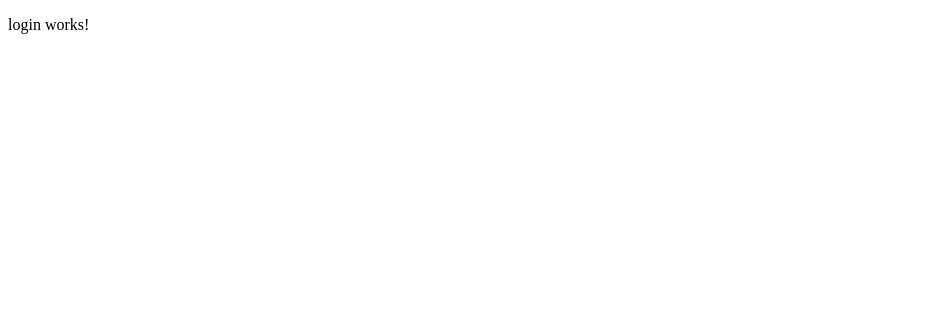
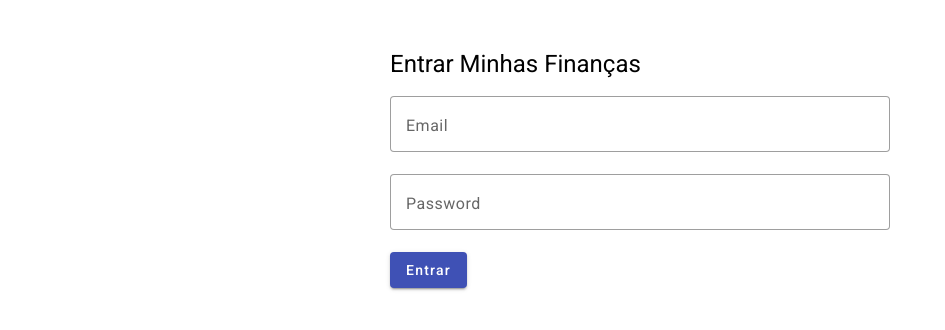
Before and after one commit to viniciosbarbosa/My-Finances-Angular, an Angular app in the folder my_finances/: page /login in a window 1280 px wide. Shown: the top 330 px of the page, without its empty margins (0-945 px from the left). Built offline with nearby package versions, Linux system fonts and the light colour scheme.

Commit message:
instalacao do material , criacao de services genericas e construcao do form login

```diff
--- a/my_finances/angular.json
+++ b/my_finances/angular.json
@@ -30,6 +30,7 @@
               "src/assets"
             ],
             "styles": [
+              "@angular/material/prebuilt-themes/indigo-pink.css",
               "src/styles.scss"
             ],
             "scripts": []
@@ -93,6 +94,7 @@
               "src/assets"
             ],
             "styles": [
+              "@angular/material/prebuilt-themes/indigo-pink.css",
               "src/styles.scss"
             ],
             "scripts": []
--- a/my_finances/package.json
+++ b/my_finances/package.json
@@ -11,10 +11,12 @@
   "private": true,
   "dependencies": {
     "@angular/animations": "^16.2.0",
+    "@angular/cdk": "^16.2.14",
     "@angular/common": "^16.2.0",
     "@angular/compiler": "^16.2.0",
     "@angular/core": "^16.2.0",
     "@angular/forms": "^16.2.0",
+    "@angular/material": "^16.2.14",
     "@angular/platform-browser": "^16.2.0",
     "@angular/platform-browser-dynamic": "^16.2.0",
     "@angular/router": "^16.2.0",
--- a/my_finances/src/app/environments/environments.ts
+++ b/my_finances/src/app/environments/environments.ts
@@ -1,4 +1,4 @@
 export const environments = {
   production: false,
-  apiUrl: 'http://localhost:3000/',
+  apiUrl: 'http://localhost:3000',
 };
--- a/my_finances/src/app/public/login/login.component.html
+++ b/my_finances/src/app/public/login/login.component.html
@@ -1 +1,25 @@
-<p>login works!</p>
+<div class="container">
+  <h1>Entrar Minhas Finanças</h1>
+
+  <form class="example-form" [formGroup]="formLogin">
+    <mat-form-field
+      appearance="outline"
+      color="primary"
+      class="example-full-width"
+    >
+      <mat-label>Email</mat-label>
+      <input matInput type="email" formControlName="email" />
+    </mat-form-field>
+
+    <mat-form-field
+      appearance="outline"
+      color="primary"
+      class="example-full-width"
+    >
+      <mat-label>Password</mat-label>
+      <input matInput type="password" formControlName="password" />
+    </mat-form-field>
+
+    <button mat-raised-button color="primary" type="submit">Entrar</button>
+  </form>
+</div>
--- a/my_finances/src/app/public/login/login.component.scss
+++ b/my_finances/src/app/public/login/login.component.scss
@@ -0,0 +1,89 @@
+.example-form {
+  min-width: 150px;
+  max-height: 500px;
+  width: 100%;
+}
+
+.example-full-width {
+  width: 100%;
+}
+
+.container {
+  max-width: 500px;
+  margin: 0 auto;
+  margin-top: 3rem;
+}
+
+.flex {
+  display: flex;
+  flex-direction: row;
+  justify-content: center;
+}
+
+.header {
+  height: 300px;
+}
+
+.title {
+  position: relative;
+  font-size: 3rem;
+  top: 24px;
+  align-items: center;
+  justify-content: center;
+  display: flex;
+}
+
+.mat-mdc-card {
+  width: 400px;
+  height: 120px;
+}
+
+.input-item {
+  width: 14rem;
+  margin: 10px;
+  margin-top: 5rem;
+}
+
+.card-item {
+  margin-top: 50px;
+  position: relative;
+  top: -130px;
+}
+
+.flex-item {
+  width: 100%;
+  padding: 1.2rem;
+}
+
+.center {
+  margin: 0 auto;
+}
+
+.conteudo {
+  font-size: 1.5rem;
+}
+
+.titulo {
+  font-size: 1.6rem;
+  padding: 20px;
+}
+
+.receita {
+  background-color: rgb(75, 179, 75);
+  color: #fff;
+}
+
+.despesa {
+  background-color: rgb(190, 81, 81);
+  color: #fff;
+}
+
+.saldo {
+  background-color: rgb(35, 127, 177);
+  color: #fff;
+}
+
+.btn {
+  margin-top: 70px;
+  margin-left: 10px;
+}
--- a/my_finances/src/app/public/login/login.component.ts
+++ b/my_finances/src/app/public/login/login.component.ts
@@ -1,10 +1,44 @@
-import { Component } from '@angular/core';
+import { Component, OnDestroy, OnInit } from '@angular/core';
+import { FormBuilder, FormGroup, Validators } from '@angular/forms';
+import { Router } from '@angular/router';
+import { Login } from '../model/login.model';
+import { Subject } from 'rxjs';
 
 @Component({
   selector: 'app-login',
   templateUrl: './login.component.html',
-  styleUrls: ['./login.component.scss']
+  styleUrls: ['./login.component.scss'],
 })
-export class LoginComponent {
+export class LoginComponent implements OnInit, OnDestroy {
+  private readonly destroy$: Subject<void> = new Subject();
+  formLogin!: FormGroup;
 
+  constructor(private formBuilder: FormBuilder, private router: Router) {}
+
+  ngOnInit(): void {
+    this.formInit();
+  }
+
+  formInit(): void {
+    this.formLogin = this.formBuilder.group({
+      email: ['', Validators.compose([Validators.email, Validators.required])],
+      password: [
+        '',
+
+        Validators.compose([Validators.required, Validators.minLength(7)]),
+      ],
+    });
+  }
+
+  login() {
+    const params: Login = {
+      email: this.formLogin.value.email,
+      password: this.formLogin.value.password,
+    };
+  }
+
+  ngOnDestroy(): void {
+    this.destroy$.next();
+    this.destroy$.complete();
+  }
 }
--- /dev/null
+++ b/my_finances/src/app/public/model/login.model.ts
@@ -0,0 +1,4 @@
+export interface Login {
+  email: string;
+  password: string;
+}
--- a/my_finances/src/app/public/public.module.ts
+++ b/my_finances/src/app/public/public.module.ts
@@ -3,9 +3,10 @@ import { CommonModule } from '@angular/common';
 import { LoginComponent } from './login/login.component';
 import { RouterModule } from '@angular/router';
 import { PublicRoutes } from './public.routing';
+import { SharedModule } from '../shared/shared.module';
 
 @NgModule({
   declarations: [LoginComponent],
-  imports: [CommonModule, RouterModule, PublicRoutes],
+  imports: [CommonModule, RouterModule, SharedModule, PublicRoutes],
 })
 export class PublicModule {}
--- a/my_finances/src/index.html
+++ b/my_finances/src/index.html
@@ -1,13 +1,30 @@
-<!doctype html>
+<!DOCTYPE html>
 <html lang="en">
-<head>
-  <meta charset="utf-8">
-  <title>MyFinances</title>
-  <base href="/">
-  <meta name="viewport" content="width=device-width, initial-scale=1">
-  <link rel="icon" type="image/x-icon" href="favicon.ico">
-</head>
-<body>
-  <app-root></app-root>
-</body>
+  <head>
+    <meta charset="utf-8" />
+    <title>MyFinances</title>
+    <base href="/" />
+    <meta name="viewport" content="width=device-width, initial-scale=1" />
+    <link rel="icon" type="image/x-icon" href="favicon.ico" />
+    <link rel="preconnect" href="https://fonts.gstatic.com" />
+    <link
+      href="https://fonts.googleapis.com/css2?family=Roboto:wght@300;400;500&display=swap"
+      rel="stylesheet"
+    />
+    <link
+      href="https://fonts.googleapis.com/icon?family=Material+Icons"
+      rel="stylesheet"
+    />
+    <link
+      href="https://fonts.googleapis.com/css2?family=Roboto:wght@300;400;500&display=swap"
+      rel="stylesheet"
+    />
+    <link
+      href="https://fonts.googleapis.com/icon?family=Material+Icons"
+      rel="stylesheet"
+    />
+  </head>
+  <body class="mat-typography">
+    <app-root></app-root>
+  </body>
 </html>
--- a/my_finances/src/styles.scss
+++ b/my_finances/src/styles.scss
@@ -1 +1,12 @@
 /* You can add global styles to this file, and also import other style files */
+
+@import "~@angular/material/prebuilt-themes/indigo-pink.css";
+
+html,
+body {
+  height: 100%;
+}
+body {
+  margin: 0;
+  font-family: Roboto, "Helvetica Neue", sans-serif;
+}
```
Also changed, not shown: my_finances/src/app/shared/service/http-base.service.ts (+30 -3 lines), my_finances/src/app/shared/shared.module.ts (+43 -3 lines), 1 other file (tests, documents, lock files or other folders).
